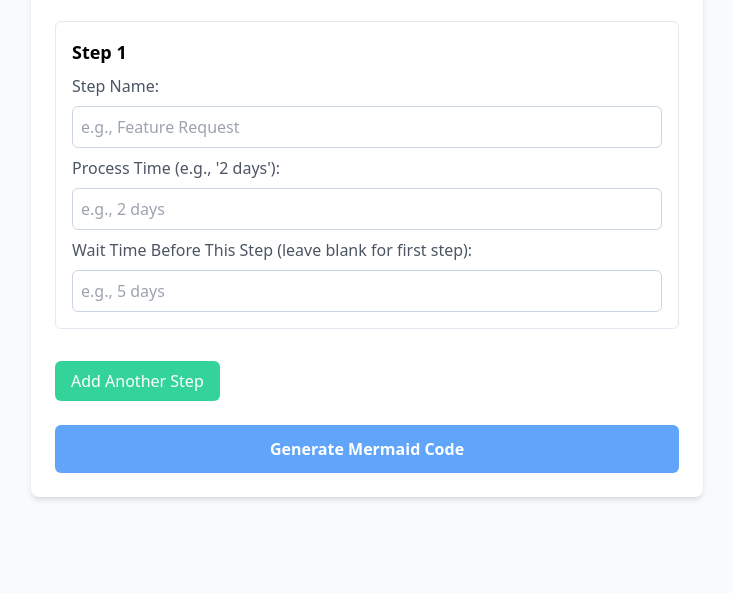
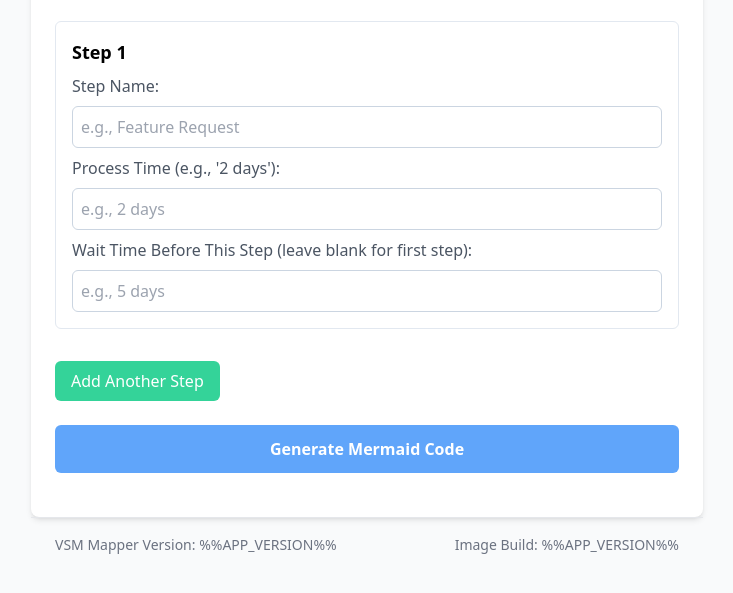
Before and after one commit to nocodejim/vsm-mapper, a plain HTML site: page app/index.html in a window 1280 px wide. Shown: the part 189-782 px from the top of the page, without its empty margins (273-1006 px from the left). Drawn offline with nearby package versions, Linux system fonts and the light colour scheme.

Commit message:
Enhance footer styling and add version information to the VSM Generator interface

```diff
--- a/app/index.html
+++ b/app/index.html
@@ -119,10 +119,18 @@
          #saveMarkdownBtn:hover:not(:disabled) {
              background-color: #16a34a; /* bg-green-600 */
          }
+         /* Footer Styling */
+         footer {
+             margin-top: 2rem; /* Space above footer */
+             padding-top: 1rem; /* Space inside footer */
+             border-top: 1px solid #e5e7eb; /* border-gray-200 */
+             font-size: 0.875rem; /* text-sm */
+             color: #6b7280; /* text-gray-500 */
+         }
     </style>
 </head>
-<body class="bg-gray-50 font-sans p-8">
-    <div class="max-w-2xl mx-auto bg-white p-6 rounded-lg shadow-md">
+<body class="bg-gray-50 font-sans p-8 flex flex-col min-h-screen">
+    <div class="flex-grow max-w-2xl mx-auto bg-white p-6 rounded-lg shadow-md w-full">
         <h1 class="text-2xl font-bold mb-6 text-center text-gray-700">Value Stream Map Mermaid Generator</h1>
 
         <form id="vsmForm">
@@ -162,7 +170,12 @@
              <p id="copyFeedback" class="text-sm text-green-600 mt-1" style="display: none;">Copied to clipboard!</p>
              <p id="saveFeedback" class="text-sm text-blue-600 mt-1" style="display: none;">Markdown file download initiated.</p>
         </div>
-    </div>
+    </div> <footer class="max-w-2xl mx-auto w-full mt-auto px-6 pb-6">
+         <div class="flex justify-between items-center">
+             <span>VSM Mapper Version: %%APP_VERSION%%</span>
+             <span>Image Build: %%APP_VERSION%%</span>
+         </div>
+    </footer>
 
     <script>
         // --- SCRIPT START ---
```
Also changed, not shown: 1 other file.
